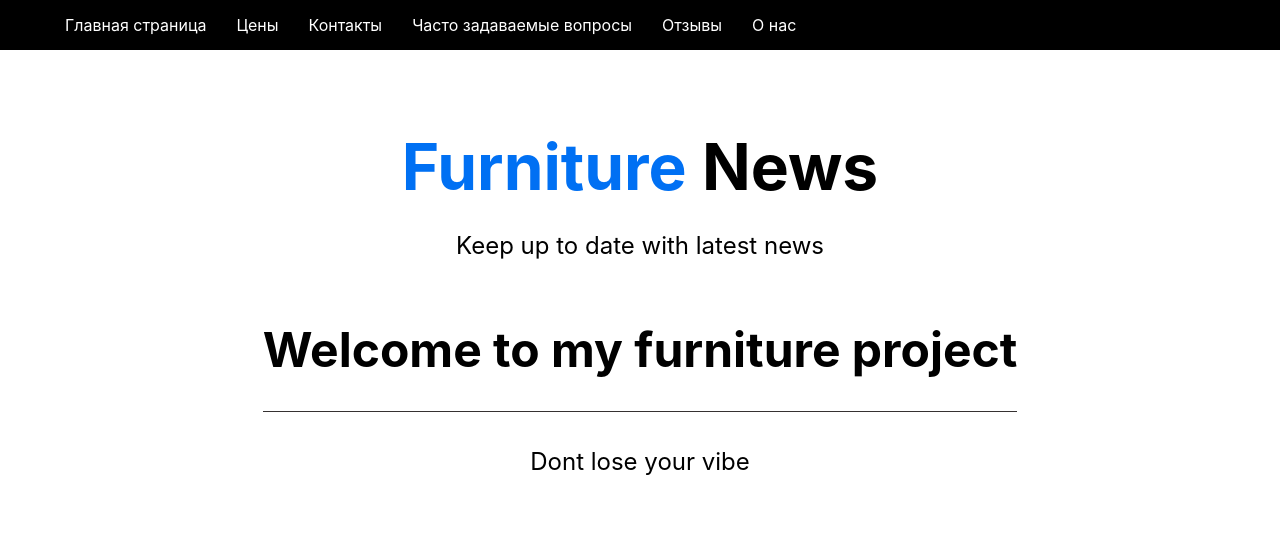
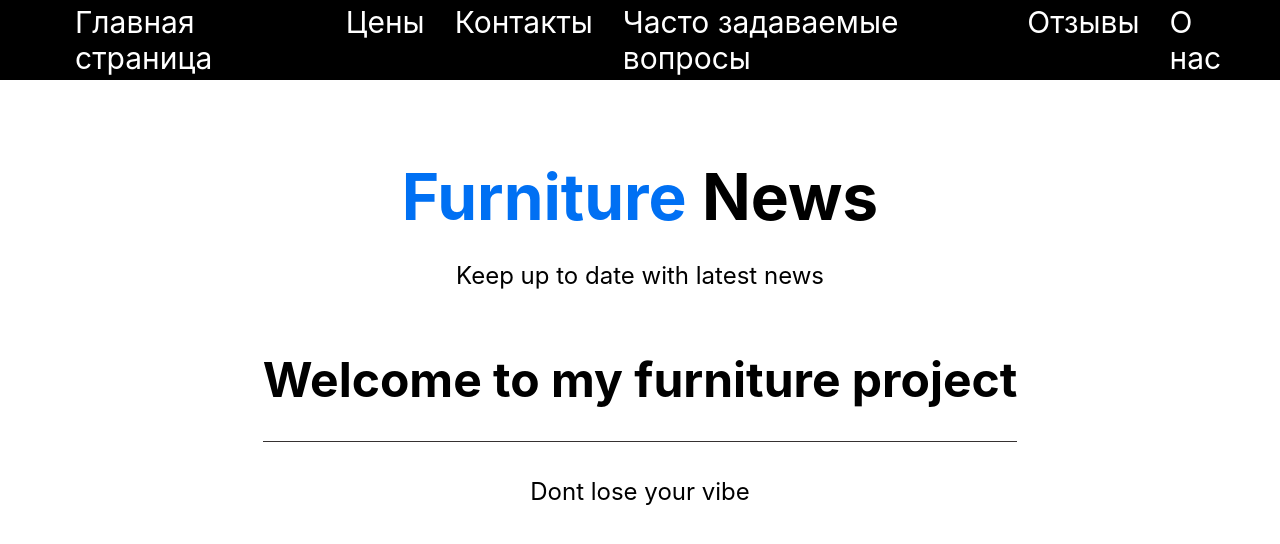
Before and after one commit to rmalolin/furniture-app, a Next.js app: page / in a window 1280 px wide. Shown: the top 544 px of the page. Built offline with nearby package versions, Linux system fonts and the light colour scheme.

Commit message:
Надеюсь, Артем это не увидит

```diff
--- a/components/Nav.js
+++ b/components/Nav.js
@@ -4,23 +4,23 @@ import navStyles from "../styles/Nav.module.css"
 export default function Nav() {
     return (
         <div className={navStyles.nav}>
-            <ul>
-                <li>
+            <ul className={navStyles.ul}>
+                <li className={navStyles.li}>
                     <Link href="/"> Главная страница </Link>
                 </li>
-                <li>
+                <li className={navStyles.li}>
                     <Link href="/prices"> Цены</Link>
                 </li>
-                <li>
+                <li className={navStyles.li}>
                     <Link href="/contacts"> Контакты</Link>
                 </li>
-                <li>
+                <li className={navStyles.li}>
                     <Link href="/questions"> Часто задаваемые вопросы </Link>
                 </li>
-                <li>
+                <li className={navStyles.li}>
                     <Link href="/feedbacks"> Отзывы </Link>
                 </li>
-                <li>
+                <li className={navStyles.li}>
                     <Link href="/about"> О нас </Link>
                 </li>
             </ul>
--- a/styles/Nav.module.css
+++ b/styles/Nav.module.css
@@ -1,20 +1,22 @@
 .nav {
-  height: 50px;
-  padding: 10px;
-  background: #000;
-  color: #fff;
+  height: 80px;
+  padding: 20px;
+  background:black;
+  color: white;
   display: flex;
   align-items: center;
-  justify-content: flex-start;
+  justify-content: space-evenly;
+  font-size: 30px;
 }
 
-.nav ul {
+.ul {
   display: flex;
-  justify-content: center;
-  align-items: center;
+  justify-content: space-between;
+  align-items: flex-start;
   list-style: none;
 }
 
-.nav ul li a {
+.li {
   margin: 5px 15px;
+
 }
```
